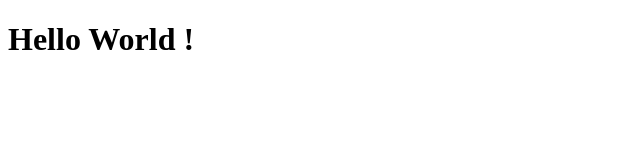
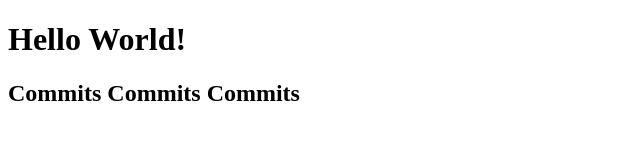
Before and after one commit to ad4m7/public, a plain HTML site: page index.html in a window 1280 px wide. Shown: the whole page, without its empty margins (0-640 px from the left). Drawn offline with Linux system fonts and the light colour scheme.

Commit message:
third commit

```diff
--- a/index.html
+++ b/index.html
@@ -7,6 +7,7 @@
     <title>Git Test</title>
 </head>
 <body>
-    <h1>Hello World !</h1>
+    <h1>Hello World!</h1>
+    <h2>Commits Commits Commits</h2>
 </body>
 </html>
```
